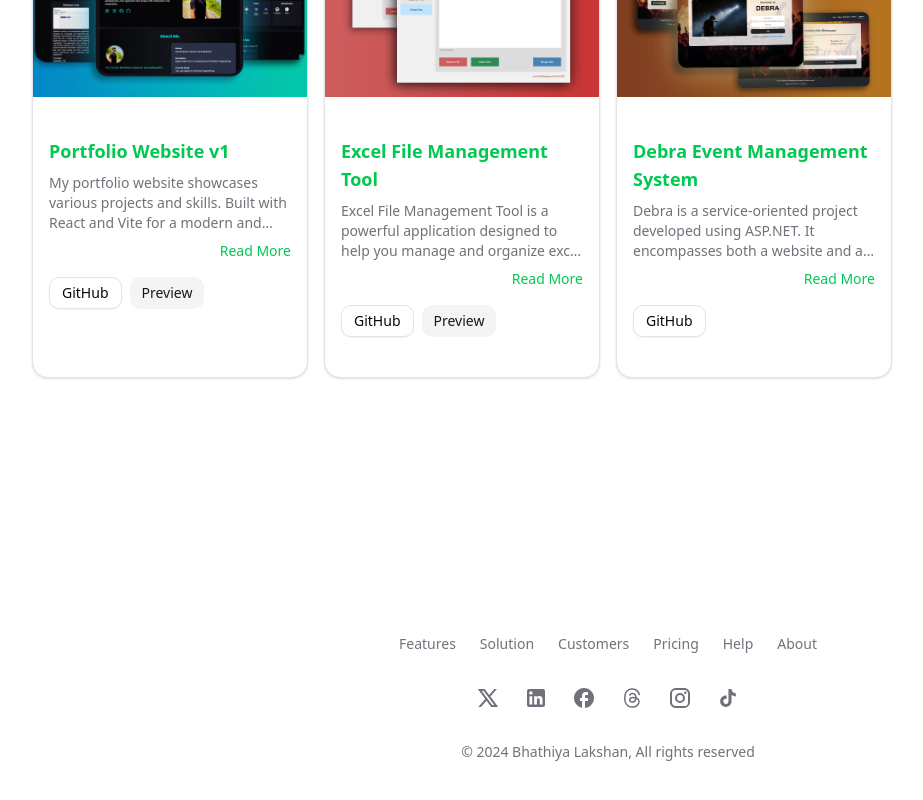
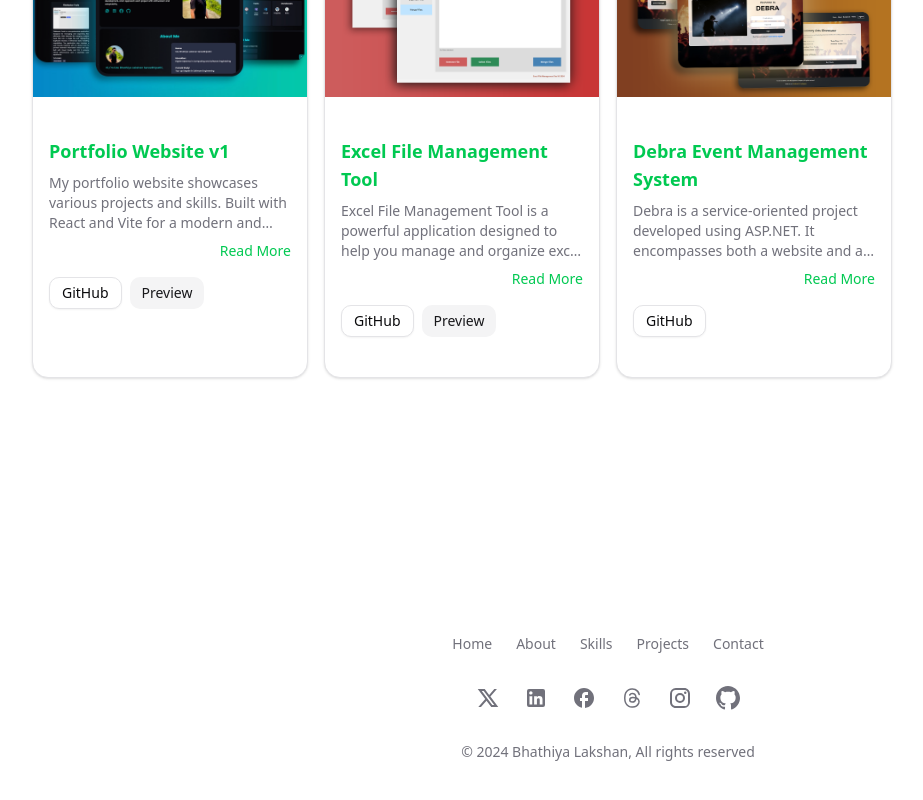
Before and after one commit to smbhathiya/portfolio-v2, a Next.js app: page / in a window 1280 px wide. Shown: the part 1874-2674 px from the top of the page, without its empty margins (32-955 px from the left). Built offline with nearby package versions, Linux system fonts and the light colour scheme.

Commit message:
footer updated

```diff
--- a/src/components/footer.tsx
+++ b/src/components/footer.tsx
@@ -2,28 +2,24 @@ import Link from "next/link";
 
 const links = [
   {
-    title: "Features",
-    href: "#",
-  },
-  {
-    title: "Solution",
-    href: "#",
-  },
-  {
-    title: "Customers",
-    href: "#",
-  },
-  {
-    title: "Pricing",
-    href: "#",
-  },
-  {
-    title: "Help",
-    href: "#",
+    title: "Home",
+    href: "/",
   },
   {
     title: "About",
-    href: "#",
+    href: "#about",
+  },
+  {
+    title: "Skills",
+    href: "#skills",
+  },
+  {
+    title: "Projects",
+    href: "#projects",
+  },
+  {
+    title: "Contact",
+    href: "#contact",
   },
 ];
 
@@ -44,7 +40,7 @@ export default function FooterSection() {
         </div>
         <div className="my-8 flex flex-wrap justify-center gap-6 text-sm">
           <Link
-            href="#"
+            href="https://x.com/smbhathiya"
             target="_blank"
             rel="noopener noreferrer"
             aria-label="X/Twitter"
@@ -64,7 +60,7 @@ export default function FooterSection() {
             </svg>
           </Link>
           <Link
-            href="#"
+            href="https://www.linkedin.com/in/bhathiya-lakshan-91579722a/"
             target="_blank"
             rel="noopener noreferrer"
             aria-label="LinkedIn"
@@ -84,7 +80,7 @@ export default function FooterSection() {
             </svg>
           </Link>
           <Link
-            href="#"
+            href="https://facebook.com/smbhathiya"
             target="_blank"
             rel="noopener noreferrer"
             aria-label="Facebook"
@@ -104,7 +100,7 @@ export default function FooterSection() {
             </svg>
           </Link>
           <Link
-            href="#"
+            href="https://www.threads.net/@bhathiya_lakshan"
             target="_blank"
             rel="noopener noreferrer"
             aria-label="Threads"
@@ -129,7 +125,7 @@ export default function FooterSection() {
             </svg>
           </Link>
           <Link
-            href="#"
+            href="https://www.instagram.com/bhathiya_lakshan"
             target="_blank"
             rel="noopener noreferrer"
             aria-label="Instagram"
@@ -149,23 +145,19 @@ export default function FooterSection() {
             </svg>
           </Link>
           <Link
-            href="#"
+            href="https://github.com/smbhathiya"
             target="_blank"
             rel="noopener noreferrer"
-            aria-label="TikTok"
+            aria-label="GitHub"
             className="text-muted-foreground hover:text-primary block"
           >
             <svg
               className="size-6"
               xmlns="http://www.w3.org/2000/svg"
-              width="1em"
-              height="1em"
               viewBox="0 0 24 24"
+              fill="currentColor"
             >
-              <path
-                fill="currentColor"
-                d="M16.6 5.82s.51.5 0 0A4.28 4.28 0 0 1 15.54 3h-3.09v12.4a2.59 2.59 0 0 1-2.59 2.5c-1.42 0-2.6-1.16-2.6-2.6c0-1.72 1.66-3.01 3.37-2.48V9.66c-3.45-.46-6.47 2.22-6.47 5.64c0 3.33 2.76 5.7 5.69 5.7c3.14 0 5.69-2.55 5.69-5.7V9.01a7.35 7.35 0 0 0 4.3 1.38V7.3s-1.88.09-3.24-1.48"
-              ></path>
+              <path d="M12 0C5.37 0 0 5.373 0 12c0 5.303 3.438 9.8 8.205 11.385.6.113.82-.258.82-.577v-2.173c-3.338.726-4.033-1.415-4.033-1.415-.546-1.387-1.333-1.756-1.333-1.756-1.089-.745.083-.729.083-.729 1.205.085 1.84 1.237 1.84 1.237 1.07 1.834 2.807 1.304 3.492.997.108-.776.42-1.305.763-1.605-2.665-.303-5.467-1.334-5.467-5.931 0-1.31.468-2.381 1.236-3.221-.124-.303-.535-1.523.117-3.176 0 0 1.008-.322 3.3 1.23.96-.267 1.98-.399 3-.405 1.02.006 2.04.138 3 .405 2.29-1.552 3.297-1.23 3.297-1.23.653 1.653.242 2.873.12 3.176.77.84 1.235 1.911 1.235 3.221 0 4.61-2.807 5.625-5.48 5.921.431.372.815 1.104.815 2.223v3.293c0 .322.218.694.825.576C20.565 21.796 24 17.298 24 12c0-6.627-5.373-12-12-12z" />
             </svg>
           </Link>
         </div>
```
